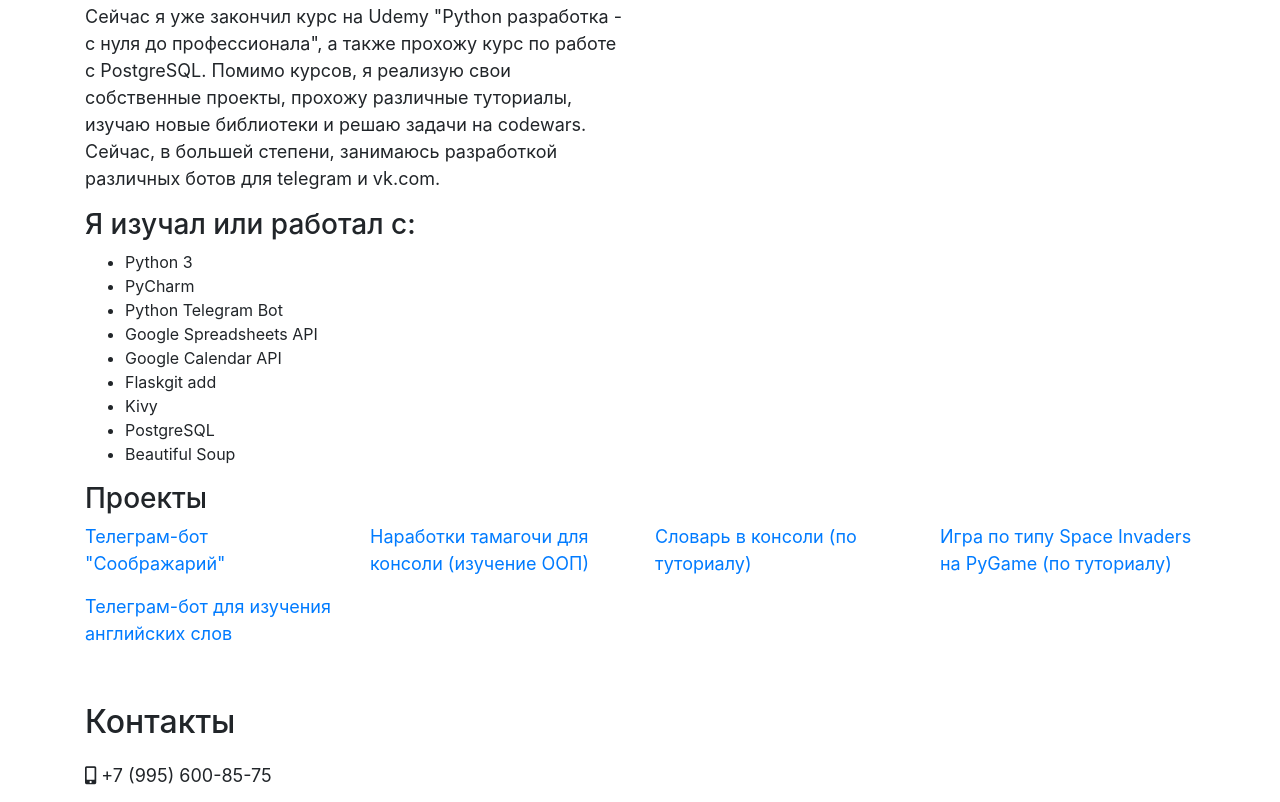
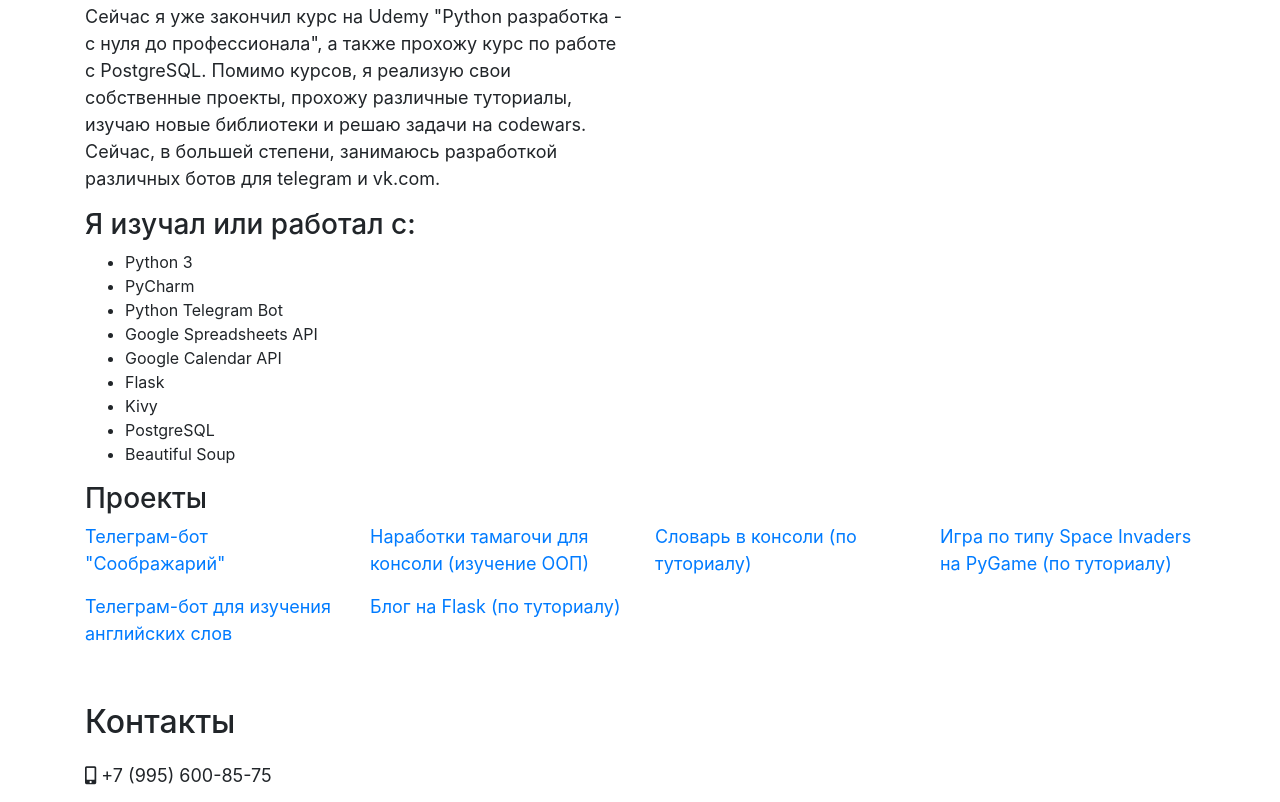
Before and after one commit to mlalyko/mlalyko.github.io, a plain HTML site: page index.html in a window 1280 px wide. Shown: the part 339-1141 px from the top of the page. Drawn offline with nearby package versions, Linux system fonts and the light colour scheme.

Commit message:
Add new project

```diff
--- a/index.html
+++ b/index.html
@@ -59,7 +59,7 @@
                     <li>Python Telegram Bot</li>
                     <li>Google Spreadsheets API</li>
                     <li>Google Calendar API</li>
-                    <li>Flaskgit add</li>
+                    <li>Flask</li>
                     <li>Kivy</li>
                     <li>PostgreSQL</li>
                     <li>Beautiful Soup</li>
@@ -89,6 +89,8 @@
 
         <div class="col-12 col-sm-12 col-md-6 col-lg-3 col-xl-3">
             <p><a href="https://github.com/mlalyko/tamagotchi">Наработки тамагочи для консоли (изучение ООП)</a></p>
+            <p><a href="https://github.com/mlalyko/blog">Блог на Flask (по туториалу)</a></p>
+
         </div>
 
         <div class="col-12 col-sm-12 col-md-6 col-lg-3 col-xl-3">
```
